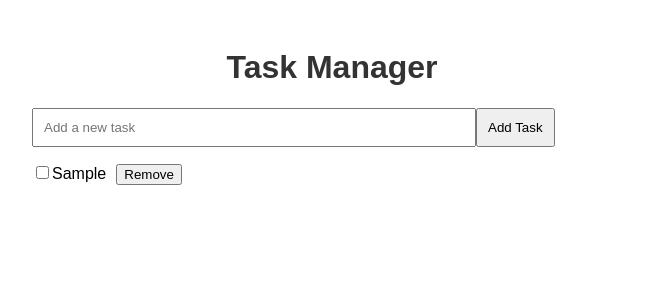
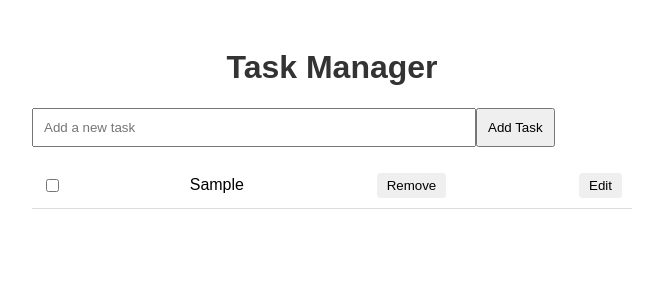
Before and after one commit to Doni354/Vue.js-task-manager, a Vue app: page / in a window 1280 px wide. Both pictures are taken after typing "Sample" into the empty fields and a click on the button "Add Task". Shown: the top 300 px of the page, without its empty margins (308-961 px from the left). Built offline with nearby package versions, Linux system fonts and the light colour scheme.

Commit message:
Update TaskItem.vue

```diff
--- a/src/components/TaskItem.vue
+++ b/src/components/TaskItem.vue
@@ -1,8 +1,10 @@
 <template>
     <li :class="{ completed: localTask.completed }">
       <input type="checkbox" v-model="localTask.completed" @change="toggleTask" />
-      <span>{{ localTask.text }}</span>
+      <span v-if="!isEditing" @dblclick="editTask">{{ localTask.text }}</span>
+      <input v-else v-model="newText" @keyup.enter="saveTask" @blur="saveTask" />
       <button @click="removeTask">Remove</button>
+      <button @click="startEditing">Edit</button>
     </li>
   </template>
 
@@ -11,7 +13,9 @@
     props: ['task', 'index'],
     data() {
       return {
-        localTask: { ...this.task } // Copy props to local data
+        localTask: { ...this.task },
+        isEditing: false,
+        newText: this.task.text,
       };
     },
     methods: {
@@ -20,16 +24,57 @@
       },
       toggleTask() {
         this.$emit('toggle-task', this.index);
-      }
+      },
+      startEditing() {
+        this.isEditing = true;
+        this.newText = this.localTask.text;
+      },
+      saveTask() {
+        if (this.newText.trim()) {
+          this.isEditing = false;
+          this.localTask.text = this.newText;
+          this.$emit('edit-task', this.index, this.newText);
+        }
+      },
     }
   }
   </script>
 
   <style scoped>
+  li {
+    display: flex;
+    align-items: center;
+    justify-content: space-between;
+    padding: 10px;
+    border-bottom: 1px solid #ddd;
+  }
+
   .completed span {
     text-decoration: line-through;
+    color: #aaa;
   }
+
+  input[type="text"] {
+    flex: 1;
+    margin-right: 10px;
+    padding: 5px;
+    border: 1px solid #ddd;
+    border-radius: 4px;
+  }
+
   button {
-    margin-left: 10px;
+    margin-left: 5px;
+    padding: 5px 10px;
+    border: none;
+    border-radius: 4px;
+    cursor: pointer;
+  }
+
+  button:hover {
+    background-color: #f0f0f0;
+  }
+
+  button:active {
+    background-color: #ddd;
   }
   </style>
```
